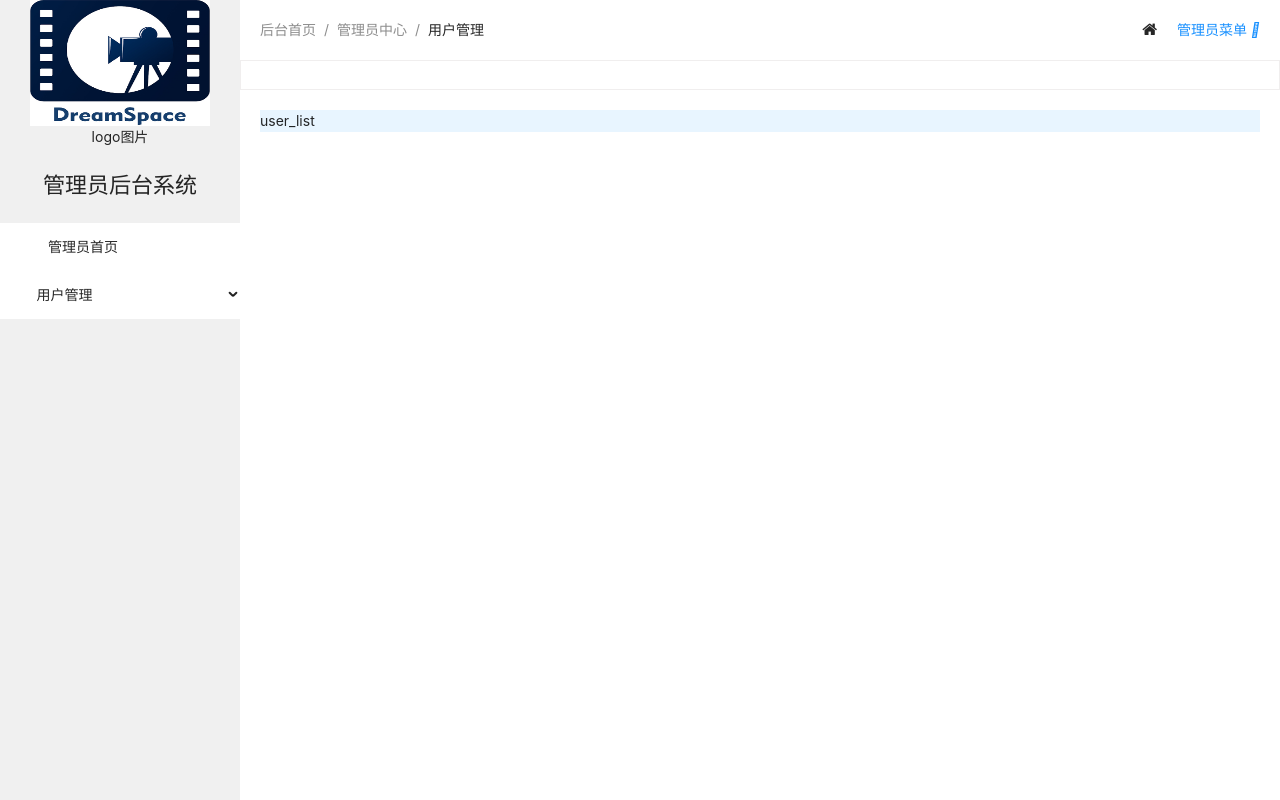
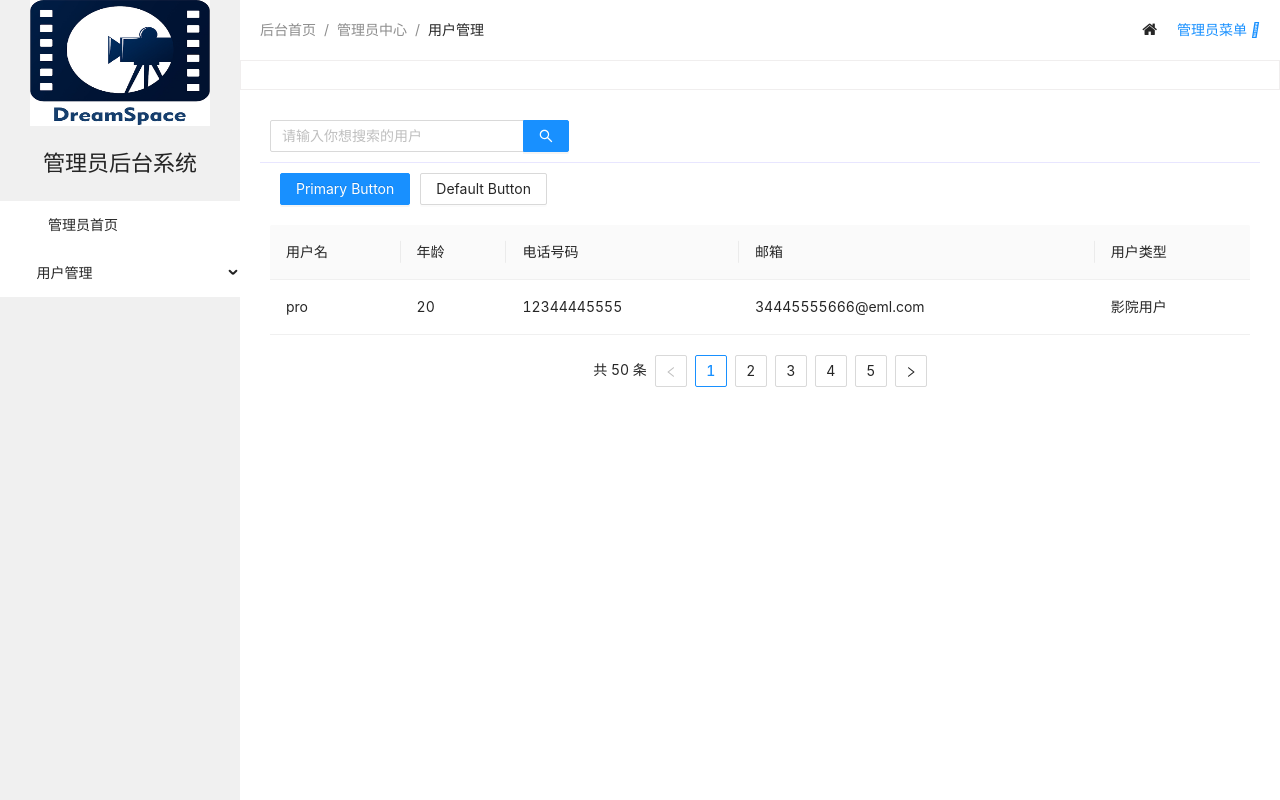
Before and after one commit to profikiller-zzy/cinema_platform_admin, a Vue app in the folder Web/: page /admin/user_list in a window 1280 px wide. Built offline with nearby package versions, Linux system fonts and the light colour scheme; a web font is replaced by a local one.

Commit message:
用户列表页搜索框+行为按钮+用户数据列表+分页

```diff
--- a/Web/src/components/admin/admin_aside.vue
+++ b/Web/src/components/admin/admin_aside.vue
@@ -42,7 +42,7 @@ export default defineComponent({
       }
 
       &::after {
-        content: "logo图片";
+        content: "";
         display: flex;
         justify-content: center;
         align-content: center;
--- a/Web/src/views/admin/admin.vue
+++ b/Web/src/views/admin/admin.vue
@@ -129,7 +129,7 @@ function onClick({key}) {
         padding: 20px;
 
         .router_view {
-          background-color: #e8f5ff;
+          background-color: white;
         }
       }
 
--- a/Web/src/views/admin/user_management/user_list.vue
+++ b/Web/src/views/admin/user_management/user_list.vue
@@ -1,11 +1,112 @@
+<template>
+  <div class="container">
+    <!-- search_box 搜索框 主要用于模糊匹配 -->
+    <div class="search_box">
+      <a-input-search
+        v-model:value="value"
+        placeholder="请输入你想搜索的用户"
+        enter-button
+        @search="onSearch"
+        style="width: 300px"
+      />
+    </div>
+    <!-- actions 主要是一些定义行为的按钮 -->
+    <div class="actions">
+      <a-button type="primary">Primary Button</a-button>
+      <a-button>Default Button</a-button>
+    </div>
+    <!-- tables 用于展示用户数据的列表 -->
+    <div class="tables">
+      <a-table :columns="data.columns" :data-source="data.list" :pagination="false">
+      </a-table>
+    </div>
+    <!-- pages 用于展示分页 -->
+    <div class="pages">
+       <a-pagination
+          v-model:current="page.pageNum"
+          v-model:page-size="page.pageSize"
+          :showSizeChanger="false"
+          :total="page.total"
+          :show-total="total => `共 ${total} 条`"
+       />
+    </div>
+  </div>
+</template>
+
 <script setup>
+import {reactive} from "vue";
 
+const page = reactive({
+  pageNum: 1,
+  pageSize: 10,
+  total: 50
+})
+
+const data = reactive({
+  columns:[
+    {
+      title: '用户名',
+      dataIndex: 'userName',
+      key: 'userName',
+    },
+    {
+      title: '年龄',
+      dataIndex: 'age',
+      key: 'age',
+    },
+    {
+      title: '电话号码',
+      dataIndex: 'tel',
+      key: 'tel',
+    },
+    {
+      title: '邮箱',
+      dataIndex: 'email',
+      key: 'email',
+    },
+    {
+      title: '用户类型',
+      dataIndex: 'userType',
+      key: 'userType',
+    }
+  ],
+  list:[
+    {
+      userName:"pro",
+      age: "20",
+      tel: "12344445555",
+      email: "34445555666@eml.com",
+      userType: "影院用户"
+    }
+  ]
+})
 </script>
 
-<template>
-  <span>user_list</span>
-</template>
+<style lang="scss">
+.container {
+  background-color: white;
 
-<style lang="scss">
+  .search_box {
+    padding: 10px;
+    border-bottom: 1px solid #e8e6ff;
+  }
 
+  .actions {
+    padding: 10px;
+
+    .ant-btn {
+      margin-left: 10px;
+    }
+  }
+
+  .tables {
+    padding: 10px;
+  }
+
+  .pages {
+    display: flex;
+    justify-content: center;
+    padding: 10px;
+  }
+}
 </style>
```
